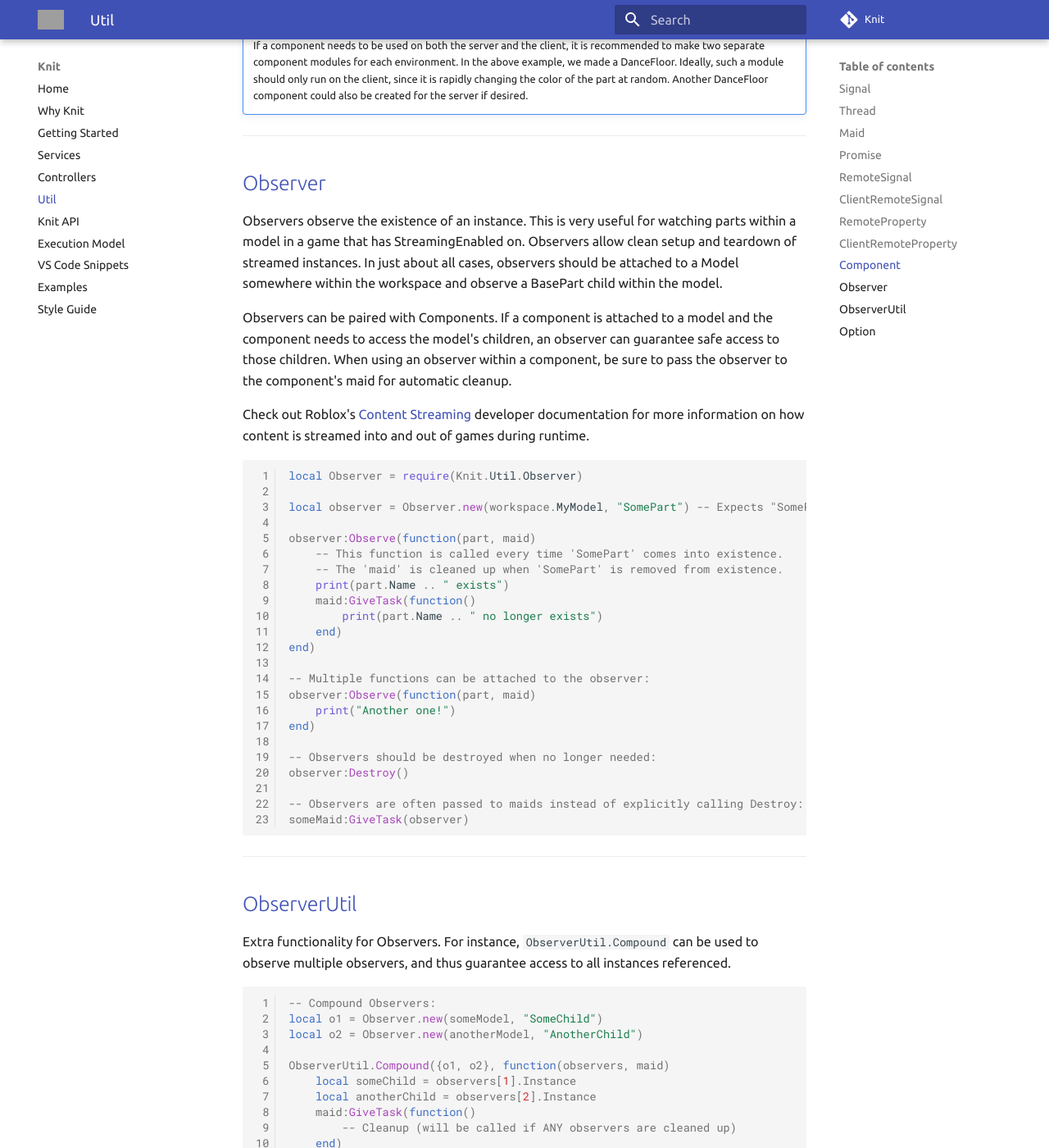
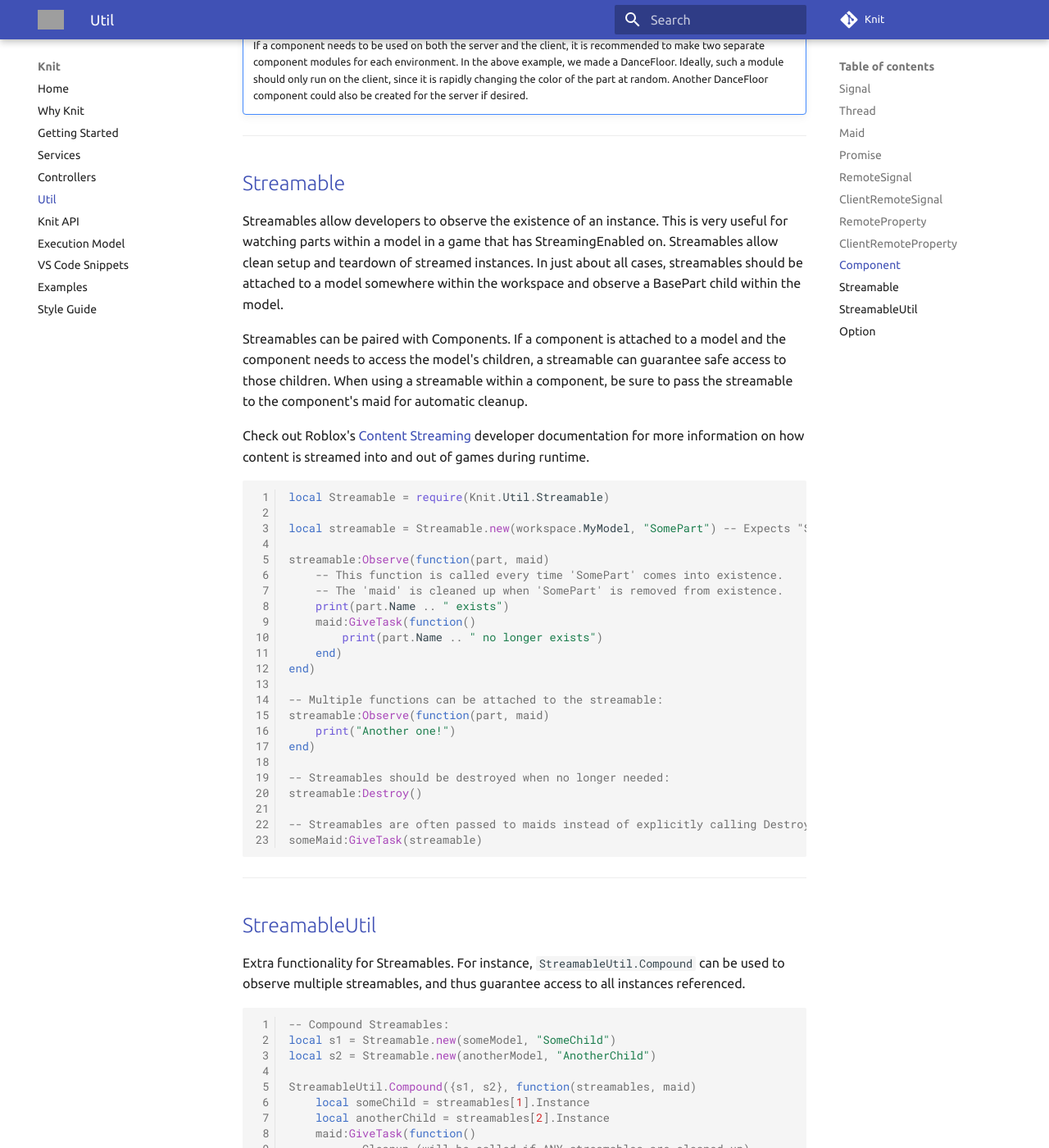
Before and after one commit to Sleitnick/Knit, an MkDocs documentation site: the page built from docs/util.md, in a window 1280 px wide and 1400 px high, scrolled down 6423 px. Shown: the whole window at 82% size. Built offline with MkDocs 1.6.1 and Material for MkDocs 9.7.7, drawn with Linux system fonts in a browser that asks for light colours; comment, search, counter and statistics services are not loaded; some of the changed text lies outside the part shown; grey boxes are pictures that could not be loaded.

Commit message:
Rename Observers to Streamables

````diff
--- a/docs/util.md
+++ b/docs/util.md
@@ -271,20 +271,20 @@ The full API for components is listed within the [Component](https://github.com/
 
 --------------------
 
-## [Observer](https://github.com/Sleitnick/Knit/blob/main/src/Knit/Util/Observer.lua)
+## [Streamable](https://github.com/Sleitnick/Knit/blob/main/src/Knit/Util/Streamable.lua)
 
-Observers observe the existence of an instance. This is very useful for watching parts within a model in a game that has StreamingEnabled on. Observers allow clean setup and teardown of streamed instances. In just about all cases, observers should be attached to a Model somewhere within the workspace and observe a BasePart child within the model.
+Streamables allow developers to observe the existence of an instance. This is very useful for watching parts within a model in a game that has StreamingEnabled on. Streamables allow clean setup and teardown of streamed instances. In just about all cases, streamables should be attached to a model somewhere within the workspace and observe a BasePart child within the model.
 
-Observers can be paired with Components. If a component is attached to a model and the component needs to access the model's children, an observer can guarantee safe access to those children. When using an observer within a component, be sure to pass the observer to the component's maid for automatic cleanup.
+Streamables can be paired with Components. If a component is attached to a model and the component needs to access the model's children, a streamable can guarantee safe access to those children. When using a streamable within a component, be sure to pass the streamable to the component's maid for automatic cleanup.
 
 Check out Roblox's [Content Streaming](https://developer.roblox.com/en-us/articles/content-streaming) developer documentation for more information on how content is streamed into and out of games during runtime.
 
 ```lua
-local Observer = require(Knit.Util.Observer)
+local Streamable = require(Knit.Util.Streamable)
 
-local observer = Observer.new(workspace.MyModel, "SomePart") -- Expects "SomePart" to be a direct child of MyModel
+local streamable = Streamable.new(workspace.MyModel, "SomePart") -- Expects "SomePart" to be a direct child of MyModel
 
-observer:Observe(function(part, maid)
+streamable:Observe(function(part, maid)
 	-- This function is called every time 'SomePart' comes into existence.
 	-- The 'maid' is cleaned up when 'SomePart' is removed from existence.
 	print(part.Name .. " exists")
@@ -293,34 +293,34 @@ observer:Observe(function(part, maid)
 	end)
 end)
 
--- Multiple functions can be attached to the observer:
-observer:Observe(function(part, maid)
+-- Multiple functions can be attached to the streamable:
+streamable:Observe(function(part, maid)
 	print("Another one!")
 end)
 
--- Observers should be destroyed when no longer needed:
-observer:Destroy()
+-- Streamables should be destroyed when no longer needed:
+streamable:Destroy()
 
--- Observers are often passed to maids instead of explicitly calling Destroy:
-someMaid:GiveTask(observer)
+-- Streamables are often passed to maids instead of explicitly calling Destroy:
+someMaid:GiveTask(streamable)
 ```
 
 --------------------
 
-## [ObserverUtil](https://github.com/Sleitnick/Knit/blob/main/src/Knit/Util/ObserverUtil.lua)
+## [StreamableUtil](https://github.com/Sleitnick/Knit/blob/main/src/Knit/Util/StreamableUtil.lua)
 
-Extra functionality for Observers. For instance, `ObserverUtil.Compound` can be used to observe multiple observers, and thus guarantee access to all instances referenced.
+Extra functionality for Streamables. For instance, `StreamableUtil.Compound` can be used to observe multiple streamables, and thus guarantee access to all instances referenced.
 
 ```lua
--- Compound Observers:
-local o1 = Observer.new(someModel, "SomeChild")
-local o2 = Observer.new(anotherModel, "AnotherChild")
+-- Compound Streamables:
+local s1 = Streamable.new(someModel, "SomeChild")
+local s2 = Streamable.new(anotherModel, "AnotherChild")
 
-ObserverUtil.Compound({o1, o2}, function(observers, maid)
-	local someChild = observers[1].Instance
-	local anotherChild = observers[2].Instance
+StreamableUtil.Compound({s1, s2}, function(streamables, maid)
+	local someChild = streamables[1].Instance
+	local anotherChild = streamables[2].Instance
 	maid:GiveTask(function()
-		-- Cleanup (will be called if ANY observers are cleaned up)
+		-- Cleanup (will be called if ANY streamables are cleaned up)
 	end)
 end)
 ```
````
Also changed, not shown: 4 other files.
